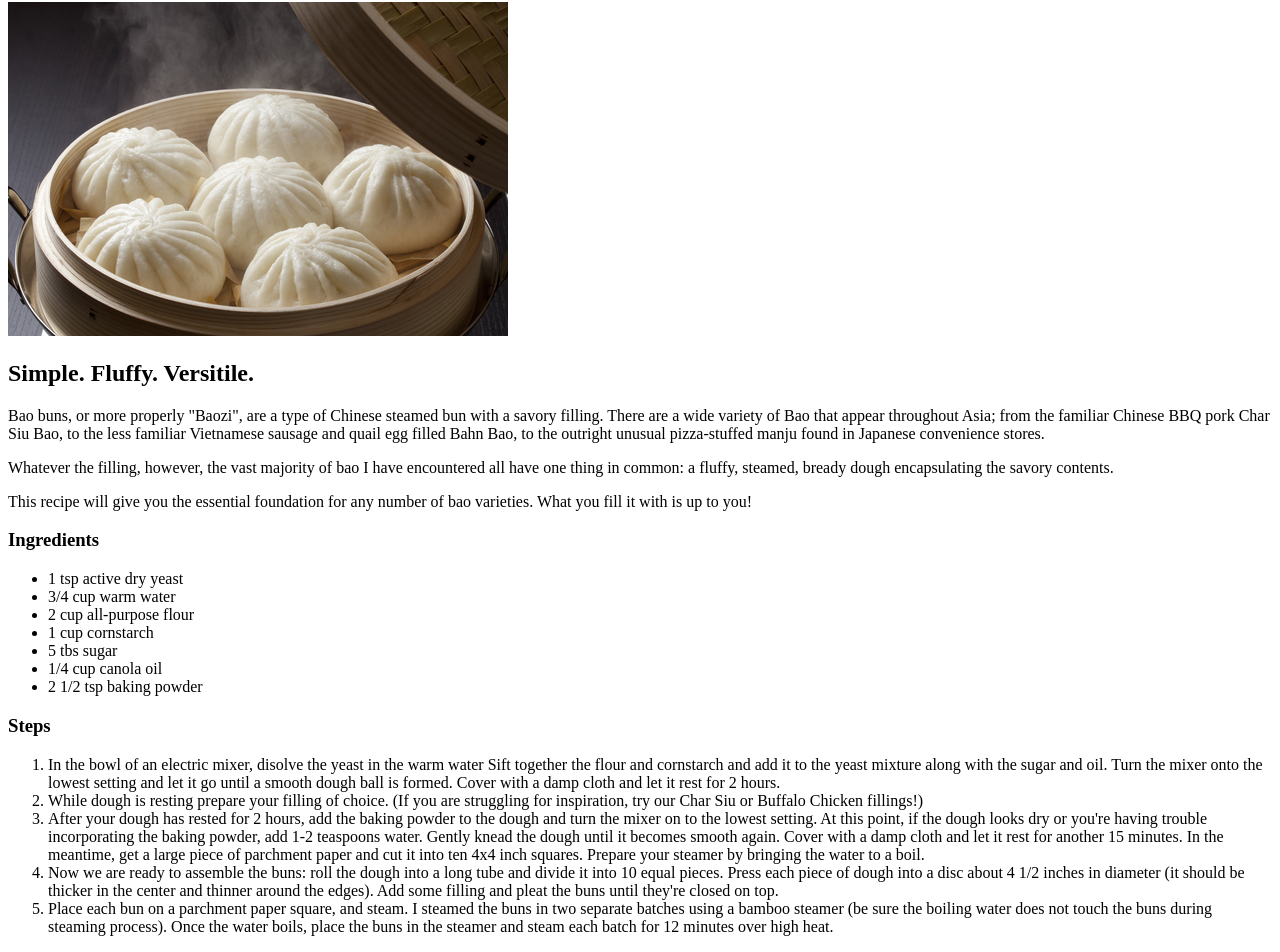
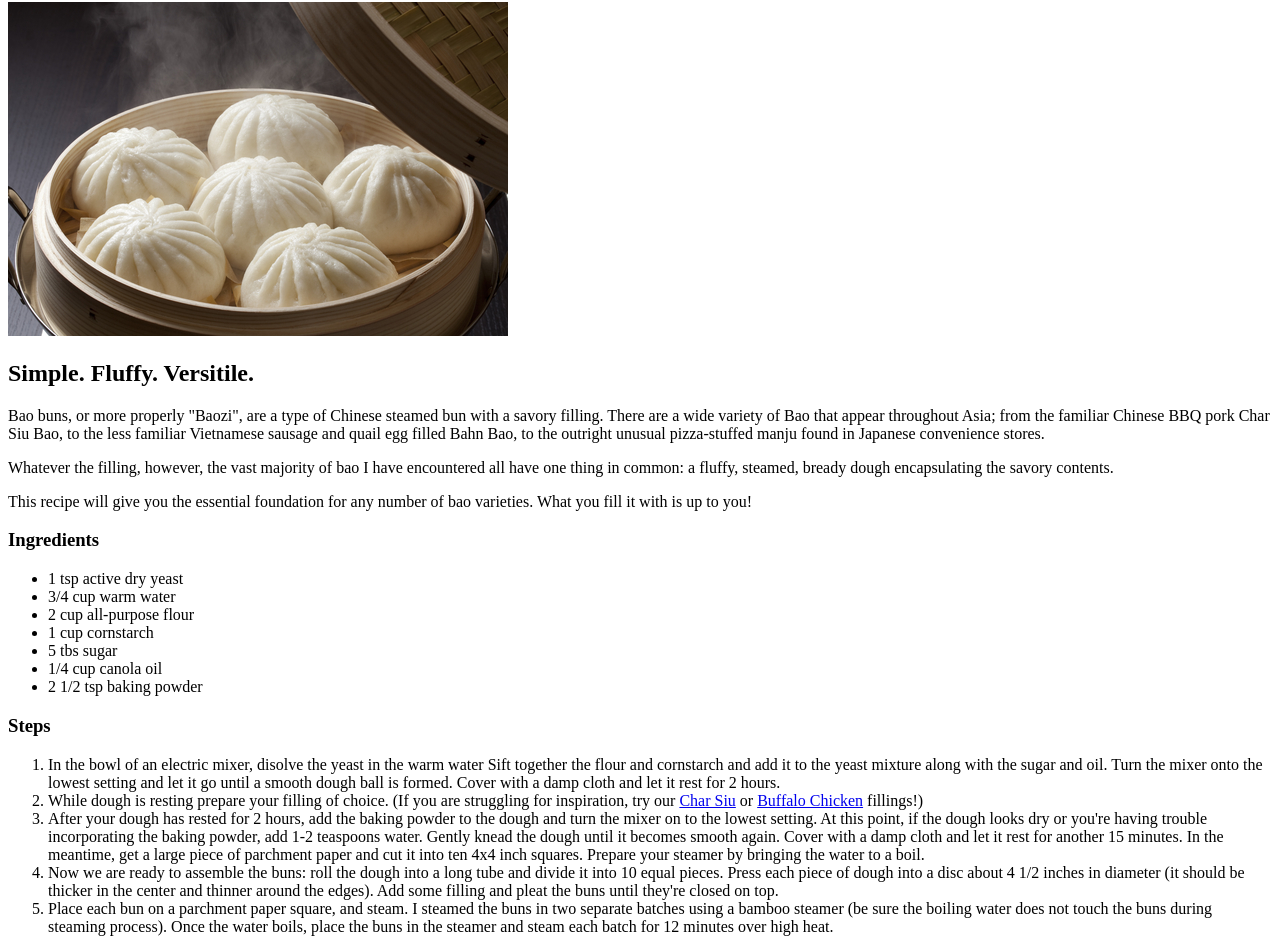
Before and after one commit to Chris-Ever/odin-recipes, a plain HTML site: page recipes/dough.html in a window 1280 px wide. Shown: the part 78-1030 px from the top of the page. Drawn offline with Linux system fonts and the light colour scheme.

Commit message:
Add links in dough.html. Update images directory

```diff
--- a/recipes/dough.html
+++ b/recipes/dough.html
@@ -36,7 +36,8 @@
                 let it go until a smooth dough ball is formed. Cover with a damp cloth
                 and let it rest for 2 hours.</li>
             <li>While dough is resting prepare your filling of choice. (If you are struggling
-                for inspiration, try our Char Siu or Buffalo Chicken fillings!)</li>
+                for inspiration, try our <a href="charsiu.html">Char Siu</a> or
+                <a href="buffchx.html">Buffalo Chicken</a> fillings!)</li>
             <li>After your dough has rested for 2 hours, add the baking powder to the dough
                 and turn the mixer on to the lowest setting. At this point, if the dough looks
                 dry or you're having trouble incorporating the baking powder, add 1-2 teaspoons
```
Also changed, not shown: recipes/buffchx.html (+1 -1 lines), recipes/charsiu.html (+2 -2 lines), images/buffchx.jpg (added), images/charsiu.jpg (added), 1 other file.
